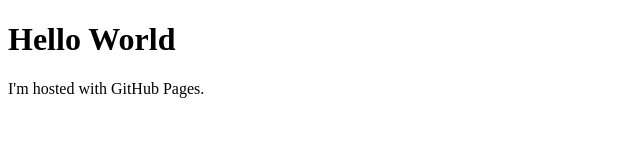
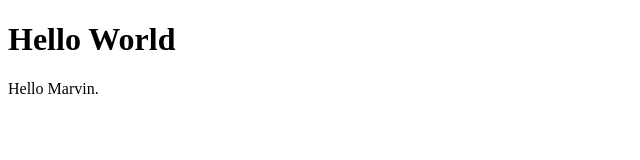
Before and after one commit to CaptainBaro/CaptainBaro.github.io, a plain HTML site: page index.html in a window 1280 px wide. Shown: the whole page, without its empty margins (0-640 px from the left). Drawn offline with Linux system fonts and the light colour scheme.

Commit message:
Update index.html

```diff
--- a/index.html
+++ b/index.html
@@ -2,6 +2,6 @@
 <html>
 <body>
 <h1>Hello World</h1>
-<p>I'm hosted with GitHub Pages.</p>
+<p>Hello Marvin.</p>
 </body>
 </html>
```
